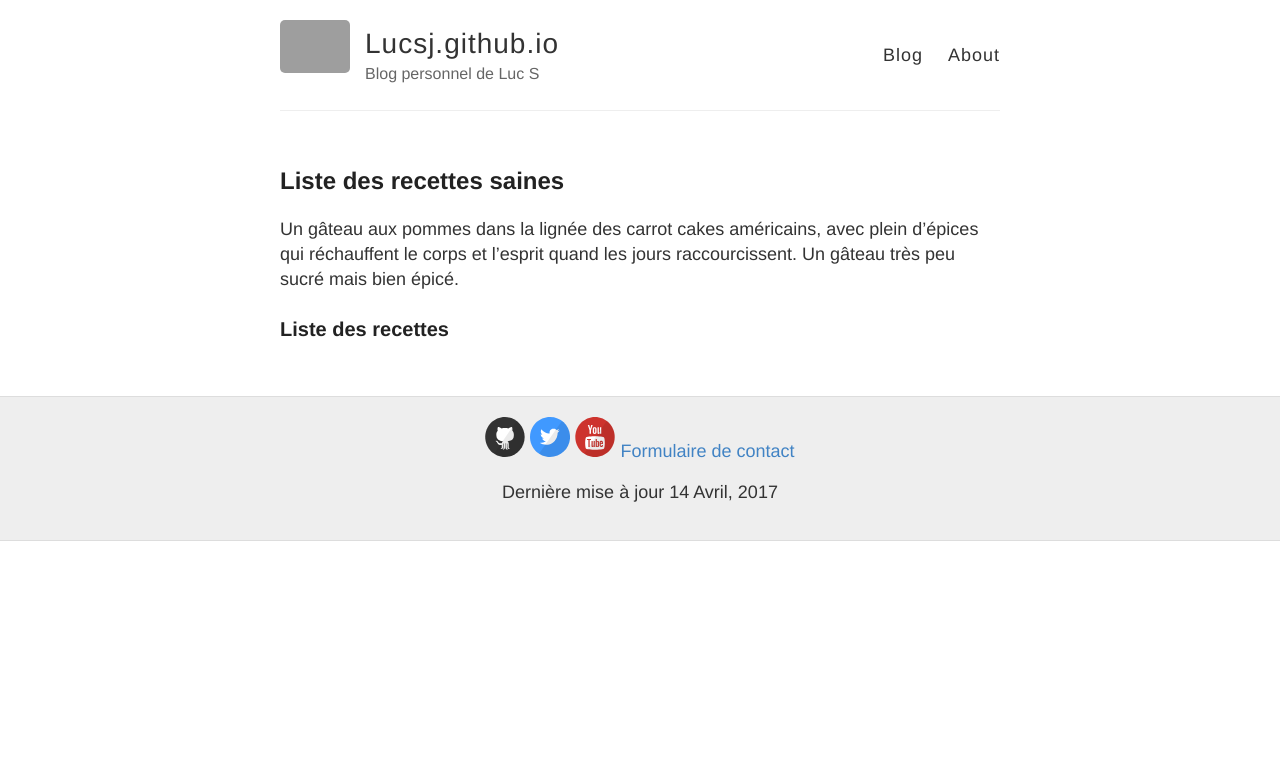
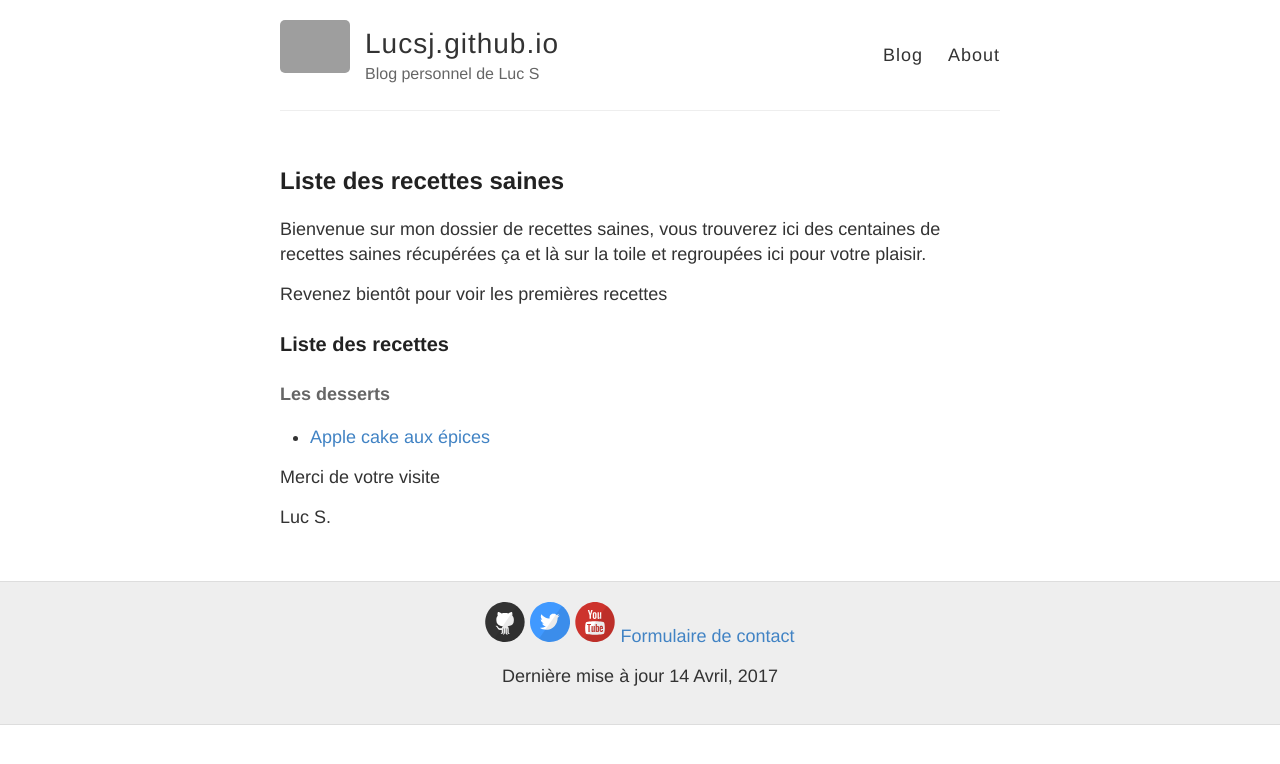
Before and after one commit to lucsj/lucsj.github.io, a Jekyll site: the page built from recettes/index.md, in a window 1280 px wide. Shown: the top 764 px of the page. Built offline with Jekyll 4.4.1, drawn with Linux system fonts in a browser that asks for light colours; grey boxes are pictures that could not be loaded.

Commit message:
suite et fin correction erreur  de la liste des recettes, restauration du contenu noraml de la liste des recettes

```diff
--- a/recettes/index.md
+++ b/recettes/index.md
@@ -3,6 +3,17 @@ title: Liste des recettes saines
 layout: page
 ---
 
-Un gâteau aux pommes dans la lignée des carrot cakes américains, avec plein d'épices qui réchauffent le corps et l'esprit quand les jours raccourcissent. Un gâteau très peu sucré mais bien épicé.
+Bienvenue sur mon dossier de recettes saines, vous  trouverez ici  des centaines de recettes saines récupérées  ça  et là sur la  toile  et regroupées ici pour  votre plaisir.
+
+Revenez bientôt pour  voir les premières recettes
 
 ### Liste des recettes
+
+#### Les desserts
+
+* [Apple cake aux épices](https://lucsj.github.io/recettes/apple-cake-aux-epices/)
+
+
+Merci de votre visite
+
+Luc S.
```
